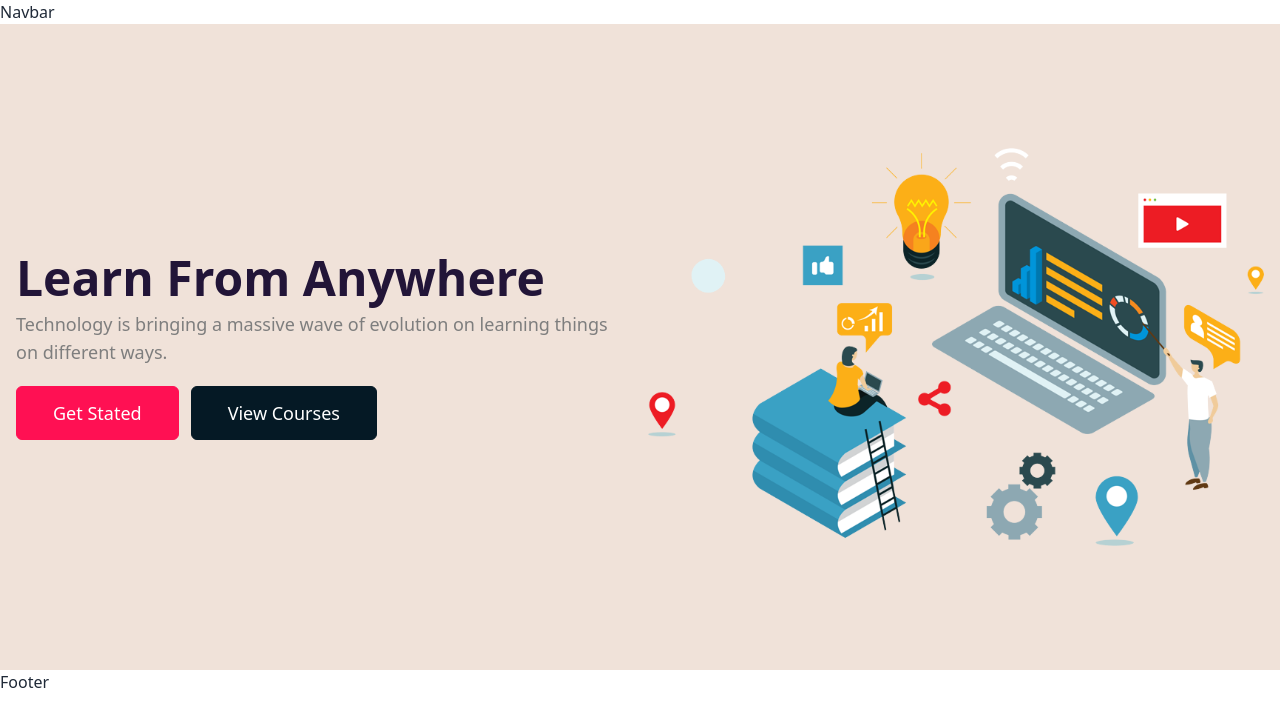
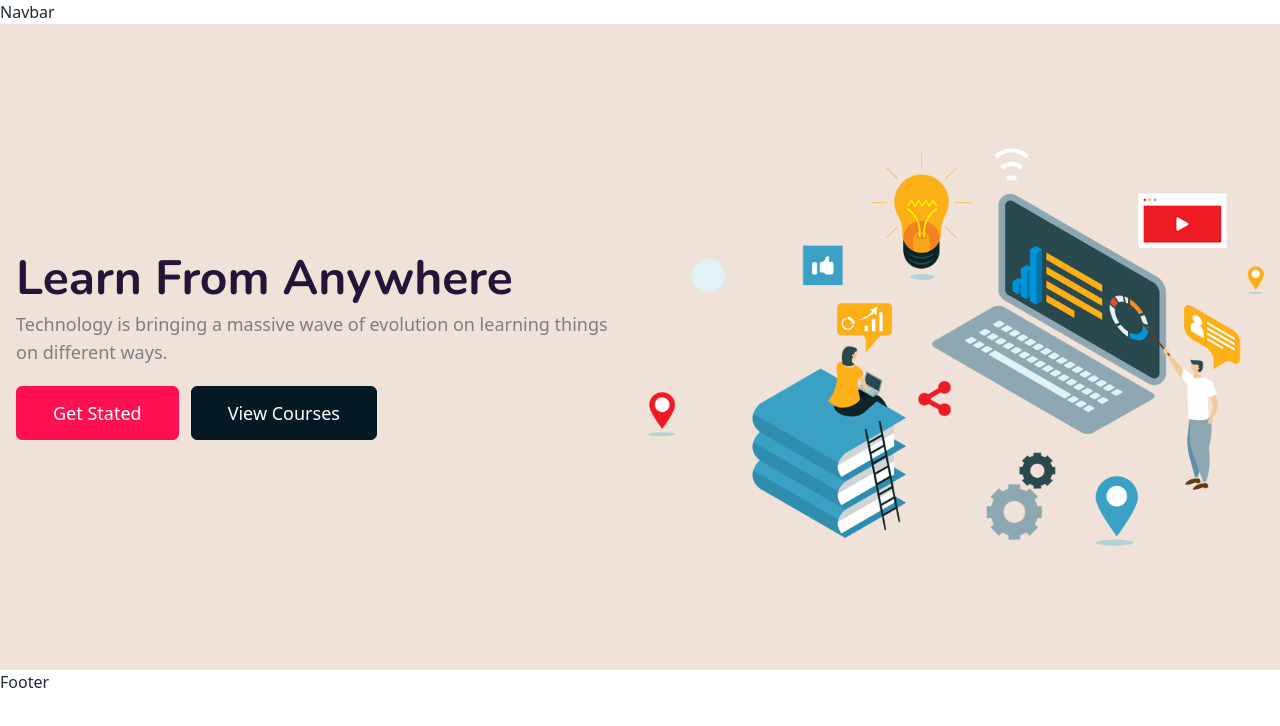
Before and after one commit to aminulislam2002/skill-craft-hub-client, a React (Vite) app: page / in a window 1280 px wide. Shown: the top 726 px of the page. Built offline with nearby package versions, Linux system fonts and the light colour scheme.

Commit message:
add custom font nunito

```diff
--- a/src/Pages/HomePage/HomePageSections/TopBanner/TopBanner.jsx
+++ b/src/Pages/HomePage/HomePageSections/TopBanner/TopBanner.jsx
@@ -7,7 +7,7 @@
     <div className="w-full px-4 mx-auto bg-primary-bg">
       <div className="grid grid-cols-1 lg:grid-cols-2 gap-4">
         <div className="py-[230px]">
-          <h1 className="text-5xl font-bold text-primary-text mb-2">Learn From Anywhere</h1>
+          <h1 className="text-5xl font-bold text-primary-text mb-2 font-Nunito">Learn From Anywhere</h1>
           <p className="text-secondary-text text-lg mb-5">
             Technology is bringing a massive wave of evolution on learning things on different ways.
           </p>
--- a/src/index.css
+++ b/src/index.css
@@ -1,3 +1,7 @@
+/* Custom font */
+@import url("https://fonts.googleapis.com/css2?family=Nunito:ital,wght@0,200;0,300;0,400;0,500;0,600;0,700;0,800;0,900;0,1000;1,200;1,300;1,400;1,500;1,600;1,700;1,800;1,900;1,1000&display=swap");
+
+/* Tailwind CSS configuration */
 @tailwind base;
 @tailwind components;
 @tailwind utilities;
--- a/tailwind.config.js
+++ b/tailwind.config.js
@@ -5,6 +5,9 @@
   content: ["./index.html", "./src/**/*.{js,ts,jsx,tsx}"],
   theme: {
     extend: {
+      fontFamily: {
+        Nunito: "Nunito",
+      },
       backgroundColor: {
         "primary-bg": "#F0E2D9",
         "primary-button": "rgb(255, 16, 83)",
```
